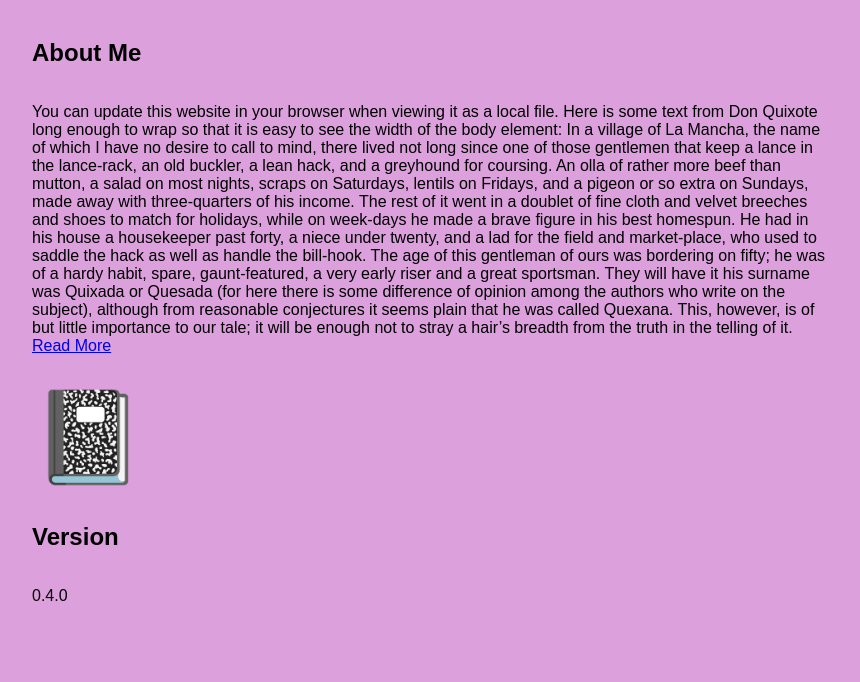
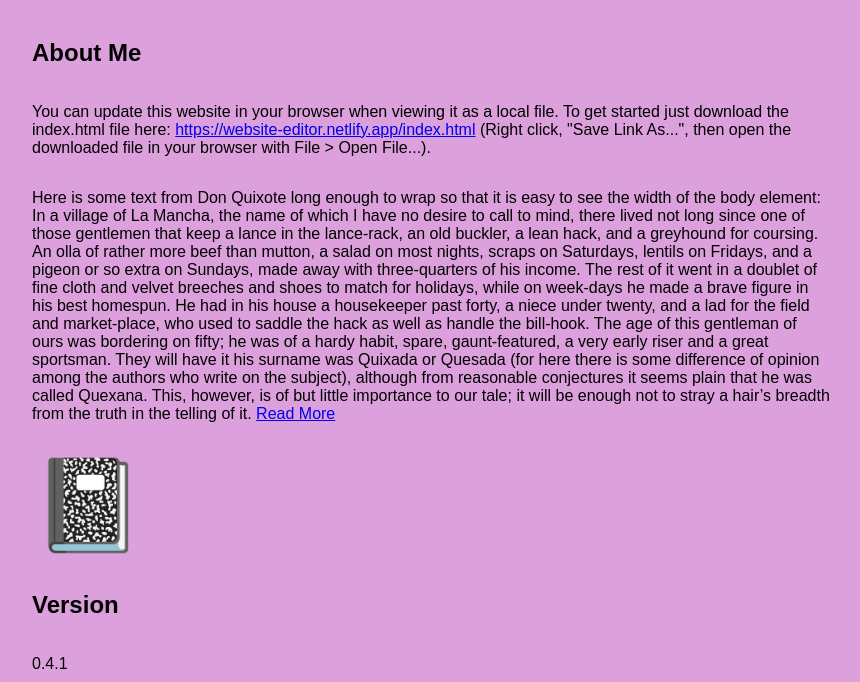
Before and after one commit to patrickweaver/website-editor, a website built with Vite: page src/index.html in a window 1280 px wide. Shown: the part 93-775 px from the top of the page, without its empty margins (0-860 px from the left). Built offline with nearby package versions, Linux system fonts and the light colour scheme.

Commit message:
version 0.4.1

```diff
--- a/package.json
+++ b/package.json
@@ -1,6 +1,6 @@
 {
   "name": "website-editor",
-  "version": "0.4.0",
+  "version": "0.4.1",
   "description": "An in-browser website editor for creating HTML files",
   "engines": {
     "node": ">=18.3.0"
--- a/src/index.html
+++ b/src/index.html
@@ -59,7 +59,10 @@
 
     <p>
       You can update this website in your browser when viewing it as a local
-      file. Here is some text from Don Quixote long enough to wrap so that it is
+      file. To get started just download the index.html file here: <a href="https://website-editor.netlify.app/index.html">https://website-editor.netlify.app/index.html</a> (Right click, "Save Link As...", then open the downloaded file in your browser with File > Open File...).
+    </p>
+
+    <p>Here is some text from Don Quixote long enough to wrap so that it is
       easy to see the width of the body element: In a village of La Mancha, the
       name of which I have no desire to call to mind, there lived not long since
       one of those gentlemen that keep a lance in the lance-rack, an old
@@ -86,7 +89,7 @@
     />
 
     <h2>Version</h2>
-    <p>0.4.0</p>
+    <p>0.4.1</p>
 
     <hr id="end-of-document" style="display: none" />
     <!-- JS -->
```
